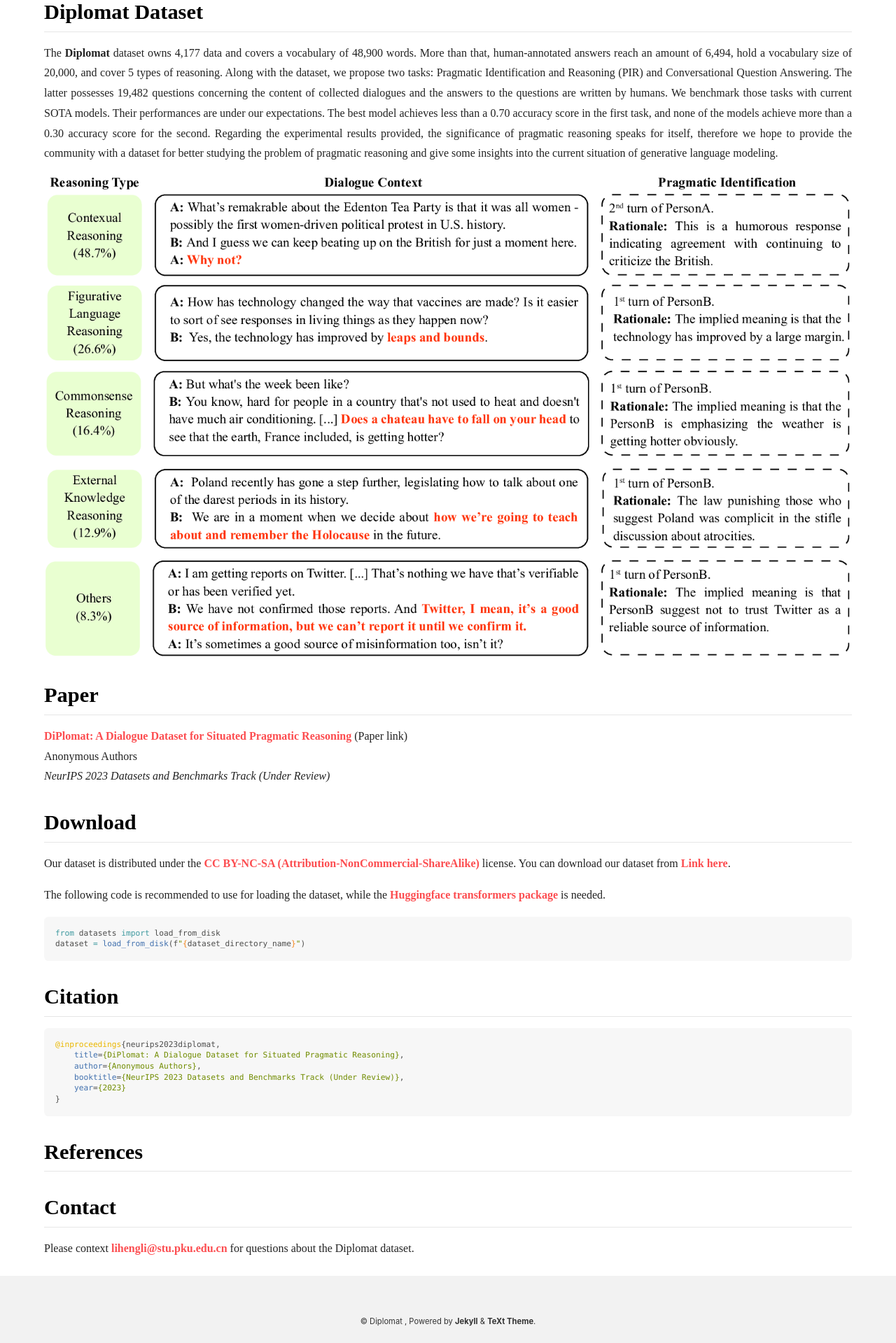
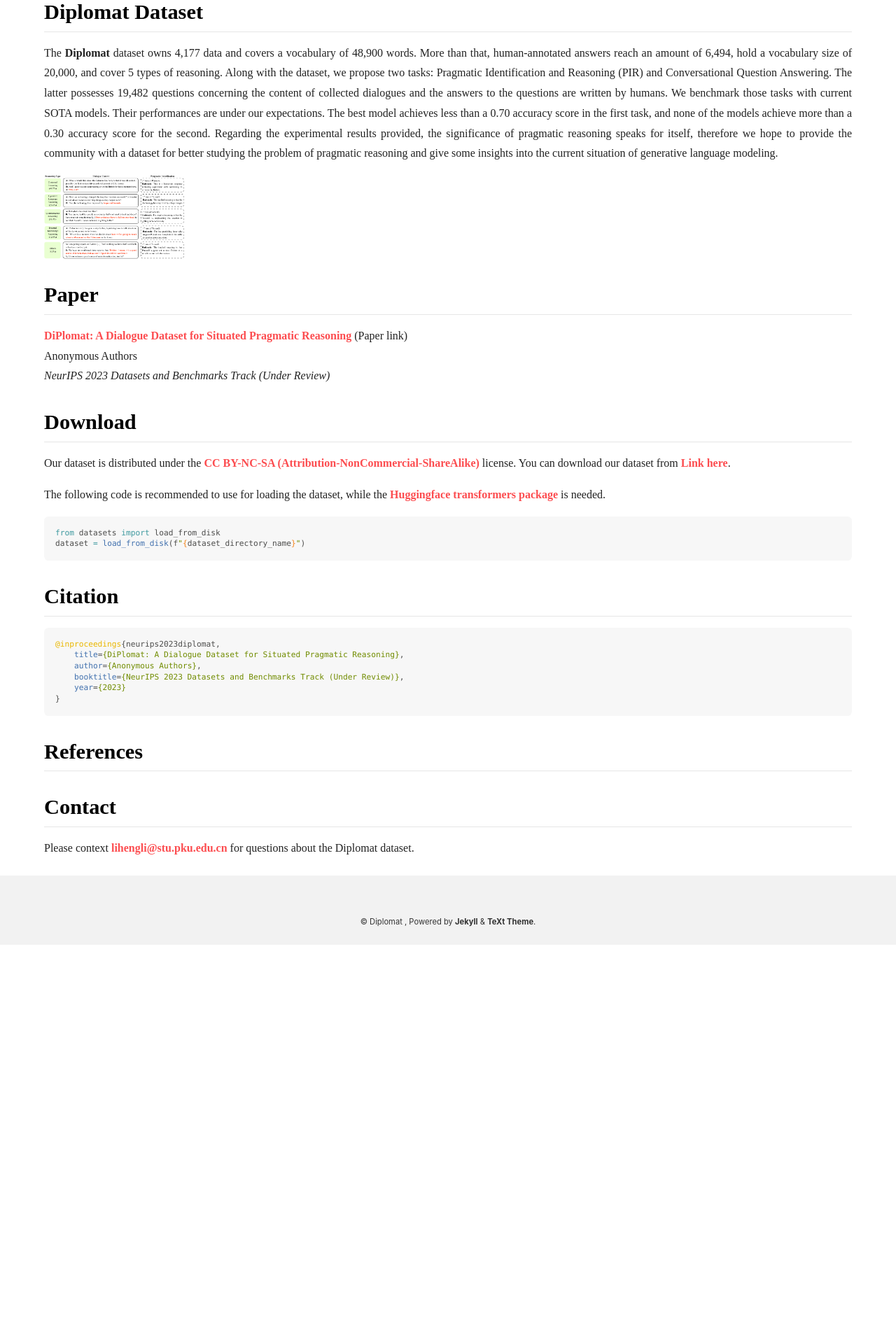
Before and after one commit to diplomat-dataset/diplomat-dataset.github.io, a Jekyll site: the page built from index.md, in a window 1280 px wide. Shown: the part 878-2797 px from the top of the page at 70% size. Built offline with Jekyll 4.4.1, drawn with Linux system fonts in a browser that asks for light colours; after the commit the page ends 2228 px from its top, so only the background shows below that.

Commit message:
Update index.md

```diff
--- a/index.md
+++ b/index.md
@@ -27,8 +27,8 @@ Pragmatic reasoning plays a pivotal role in deciphering implicit meanings that f
 ## Diplomat Dataset
 The **Diplomat** dataset owns 4,177 data and covers a vocabulary of 48,900 words. More than that, human-annotated answers reach an amount of 6,494, hold a vocabulary size of 20,000, and cover 5 types of reasoning. Along with the dataset, we propose two tasks:  Pragmatic Identification and Reasoning (PIR) and Conversational Question Answering. The latter possesses 19,482 questions concerning the content of collected dialogues and the answers to the questions are written by humans. We benchmark those tasks with current SOTA models. Their performances are under our expectations. The best model achieves less than a 0.70 accuracy score in the first task, and none of the models achieve more than a 0.30 accuracy score for the second. Regarding the experimental results provided, the significance of pragmatic reasoning speaks for itself, therefore we hope to provide the community with a dataset for better studying the problem of pragmatic reasoning and give some insights into the current situation of generative language modeling.
 
+<img src="/assets/images/punchline_example.png" width="200"/>
 
-![](/assets/images/punchline_example.png)
 
 ## Paper
 
```
